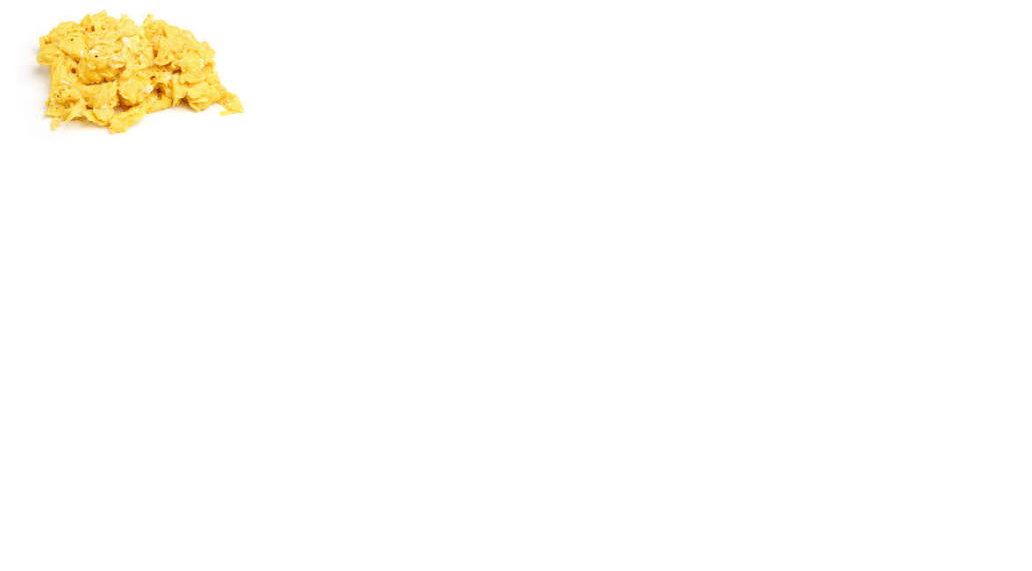
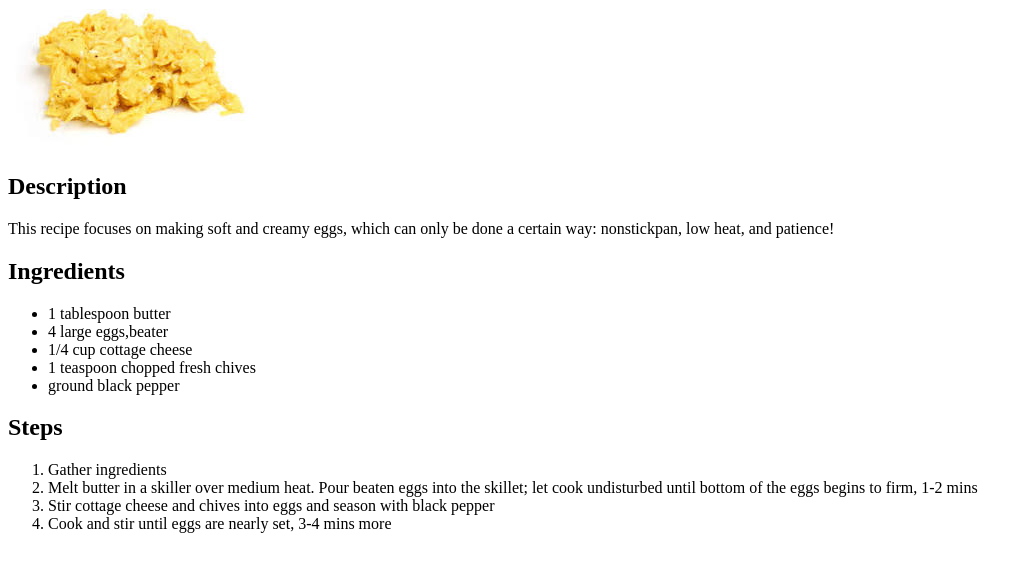
Before and after one commit to t1mezone/odin-recipes, a plain HTML site: page recipes/eggs.html in a window 1280 px wide. Shown: the part 79-650 px from the top of the page, without its empty margins (0-1032 px from the left). Drawn offline with Linux system fonts and the light colour scheme; files whose address does not match are found by name.

Commit message:
Prepared 4 links for rest of recipes

```diff
--- a/recipes/eggs.html
+++ b/recipes/eggs.html
@@ -7,5 +7,34 @@
     <body>
         <h1>Scrambled Eggs</h1>
         <img src="./img/eggs.jpeg">
+
+        <h2>Description</h2>
+        <p>
+            This recipe focuses on making soft and creamy eggs,
+            which can only be done a certain way: nonstickpan,
+            low heat, and patience!
+        </p>
+        <p></p>
+
+        <h2>Ingredients</h2>
+        <ul>
+            <li>1 tablespoon butter</li>
+            <li>4 large eggs,beater</li>
+            <li>1/4 cup cottage cheese</li>
+            <li>1 teaspoon chopped fresh chives</li>
+            <li>ground black pepper</li>
+        </ul>
+
+        <h2>Steps</h2>
+        <ol>
+            <li>Gather ingredients</li>
+            <li>Melt butter in a skiller over medium heat. Pour
+                beaten eggs into the skillet; let cook undisturbed
+                until bottom of the eggs begins to firm, 1-2 mins</li>
+            <li>Stir cottage cheese and chives into eggs and season
+                with black pepper</li>
+            <li>Cook and stir until eggs are nearly set, 3-4 mins more</li>
+        </ol>
+
     </body>
 </html>
```
